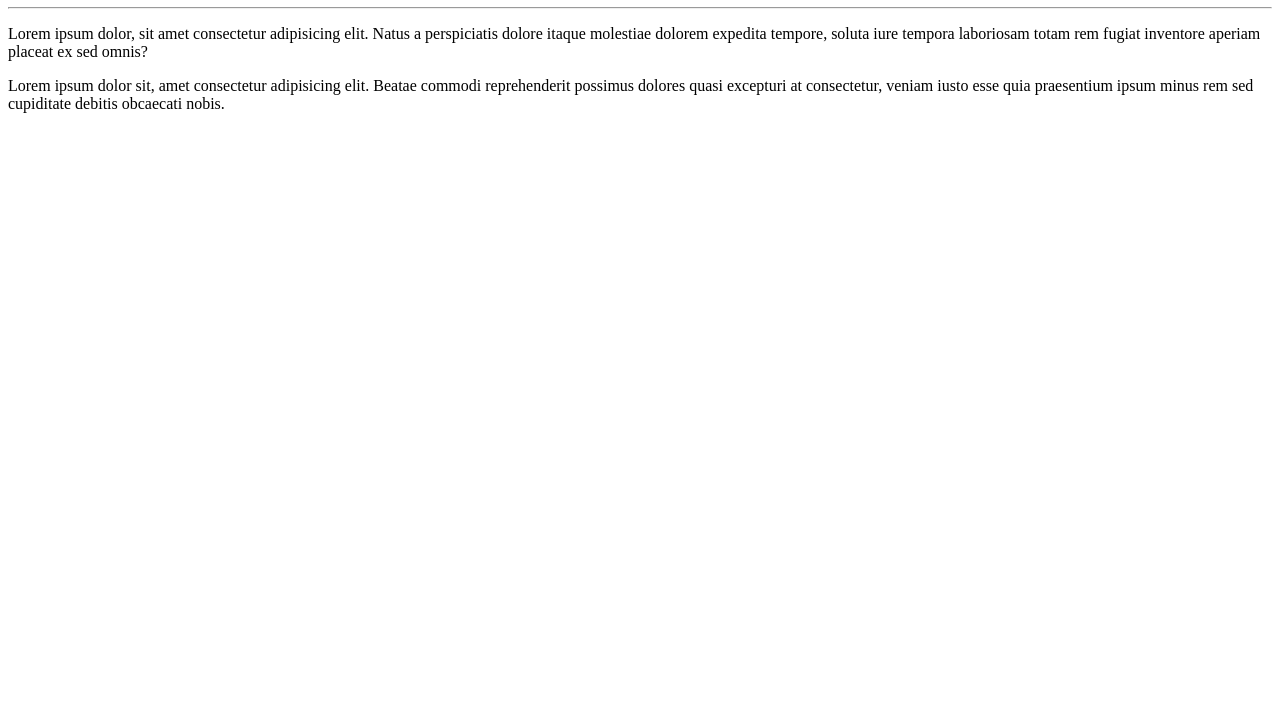
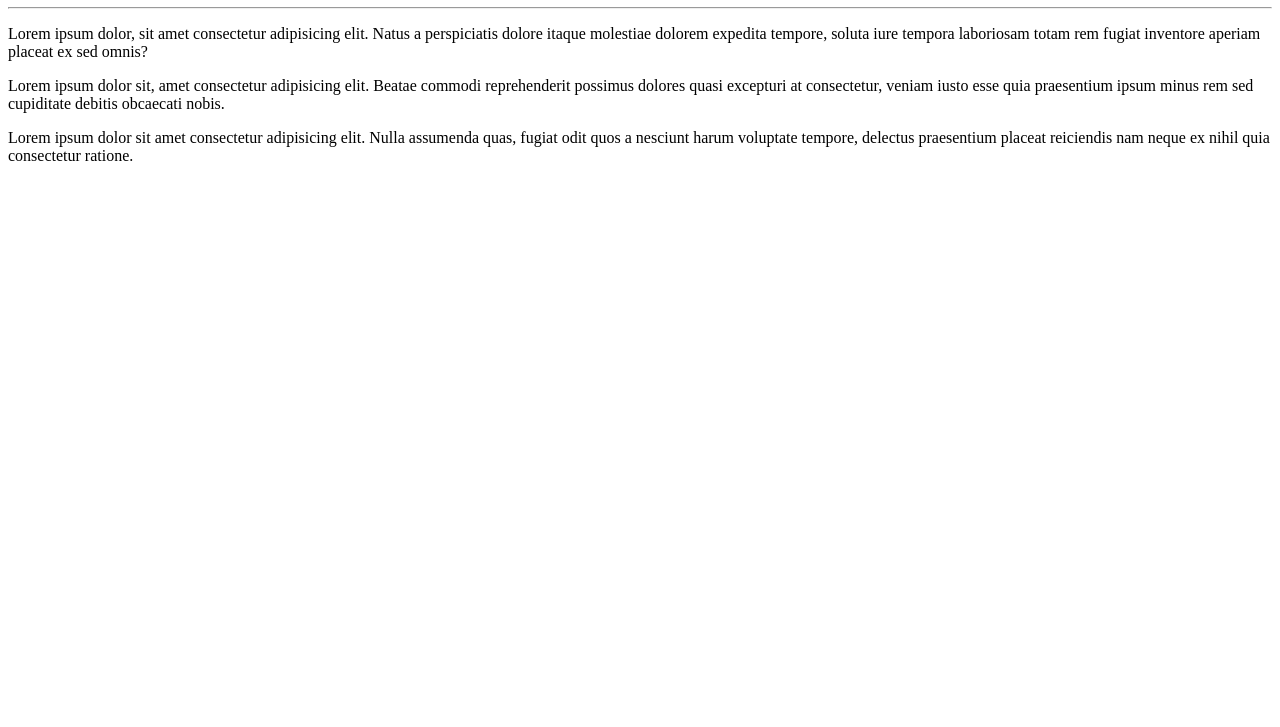
Before and after one commit to arthurbrunnoEAC/Ola-Mundo, a plain HTML site: page site-exemplo/index.html in a window 1280 px wide. Shown: the part 73-800 px from the top of the page. Drawn offline with Linux system fonts and the light colour scheme.

Commit message:
Update index.html

```diff
--- a/site-exemplo/index.html
+++ b/site-exemplo/index.html
@@ -10,5 +10,6 @@
     <hr>
     <p>Lorem ipsum dolor, sit amet consectetur adipisicing elit. Natus a perspiciatis dolore itaque molestiae dolorem expedita tempore, soluta iure tempora laboriosam totam rem fugiat inventore aperiam placeat ex sed omnis?</p>
     <p>Lorem ipsum dolor sit, amet consectetur adipisicing elit. Beatae commodi reprehenderit possimus dolores quasi excepturi at consectetur, veniam iusto esse quia praesentium ipsum minus rem sed cupiditate debitis obcaecati nobis.</p>
+    <p>Lorem ipsum dolor sit amet consectetur adipisicing elit. Nulla assumenda quas, fugiat odit quos a nesciunt harum voluptate tempore, delectus praesentium placeat reiciendis nam neque ex nihil quia consectetur ratione.</p>
 </body>
 </html>
```
